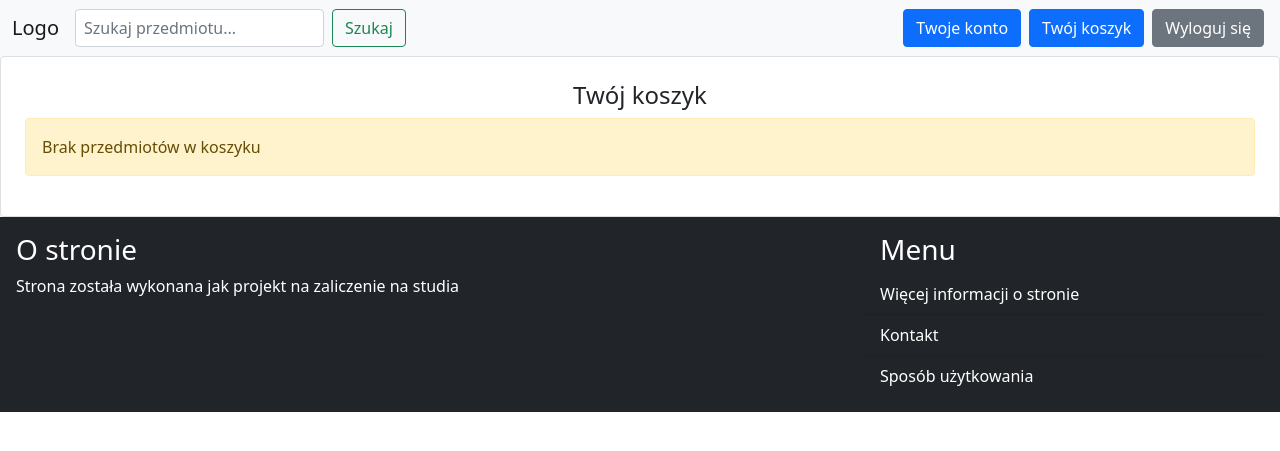
After one commit to Fif0n/shop, a Django app: page /cart/cart/ in a window 1280 px wide. The commit adds this page. Shown: the top 451 px of the page. Run offline with Django 5.2, Linux system fonts and the light colour scheme; a user stored in the database is signed in; data comes from the database, SQL or seed files in the repository; both versions use the stored data as it was after the commit.

Commit message:
added managing cart items

```diff
--- /dev/null
+++ b/cart/templates/cart/cart.html
@@ -0,0 +1,52 @@
+{% extends 'core/base.html' %}
+
+{% block title %}Twój koszyk{% endblock %}
+
+{% block content %}
+    <div class="card p-4">
+        <h4 class="text-center">Twój koszyk</h4>
+
+        <div>
+            {% if not items %}
+                <div class="alert alert-warning" role="alert">
+                    Brak przedmiotów w koszyku
+                </div>
+            {% else %}
+                {% for item in items %}
+                    <div class="card mb-3" style="max-width: 540px;">
+                        <div class="row g-0">
+                            <div class="col-md-4">
+                                <img src="{{ item.item.image.url }}" class="img-fluid rounded-start" alt="...">
+                            </div>
+                            <div class="col-md-8">
+                                <div class="card-body">
+                                    <h5 class="card-title">{{ item.item.name }}</h5>
+                                    <p class="card-text">Cena: {{ item.item.price }} zł</p>
+                                    <p class="card-text"><small class="text-muted">Ilość sztuk: {{ item.quantity }}</small></p>
+                                    <div class="d-flex">
+                                        <form action="{% url 'cart:change_quantity' item.pk %}" method="post">
+                                            {% csrf_token %}
+                                            <input type="hidden" name="action" value="subtract">
+                                            <button class="btn btn-primary btn-xs mr-2">-</button>
+                                        </form>
+
+                                        <form action="{% url 'cart:change_quantity' item.pk %}" method="post">
+                                            {% csrf_token %}
+                                            <input type="hidden" name="action" value="add">
+                                            <button class="btn btn-primary btn-xs mr-2">+</button>
+                                        </form>
+
+                                        <form action="{% url 'cart:remove' item.id %}" method="post">
+                                            {% csrf_token %}
+                                            <button class="btn btn-danger btn-xs">Usuń</button>
+                                        </form>
+                                    </div>
+                                </div>
+                            </div>
+                        </div>
+                    </div>
+                {% endfor %}
+            {% endif %}
+        </div>
+    </div>
+{% endblock %}
--- /dev/null
+++ b/cart/urls.py
@@ -0,0 +1,12 @@
+from django.urls import path
+from . import views
+
+
+app_name = 'cart'
+
+urlpatterns = [
+    path('cart/', views.cart, name='cart'),
+    path('<int:item_pk>/add', views.add, name='add'),
+    path('<int:pk>/remove', views.remove, name='remove'),
+    path('<int:pk>/change_quantity', views.change_quantity, name='change_quantity')
+]
--- a/cart/views.py
+++ b/cart/views.py
@@ -1,6 +1,77 @@
-from django.shortcuts import render
+from django.shortcuts import render, get_object_or_404, redirect
+from django.contrib.auth.decorators import login_required
+from django.contrib import messages
 
+from .models import UserCart
+from item.models import Item
 
-def add_to_cart(request, item_pk):
-    # Dodawanie porzedmiotu do koszyka
-    pass
+@login_required
+def cart(request):
+    cart_items = UserCart.objects.filter(user=request.user)
+
+    return render(request, 'cart/cart.html', {
+        'items': cart_items
+    })
+
+@login_required
+def add(request, item_pk):
+    item = get_object_or_404(Item, pk=item_pk)
+
+    if item.quantity <= 0:
+        messages.info(request, 'Brak danego przedmiotu na magazynie')
+
+        return redirect(f'/item/detail/{item_pk}')
+
+    if UserCart.objects.filter(item=item, user=request.user).exists():
+        messages.info(request, 'Dany przedmiot już jest w twoim koszyku')
+
+        return redirect(f'/item/detail/{item_pk}')
+
+    cart = UserCart()
+
+    cart.item = item
+    cart.user = request.user
+    cart.quantity = request.POST.get('quantity')
+
+    cart.save()
+    messages.info(request, 'Dodano przedmiot do koszyka')
+
+    return redirect(f'/item/detail/{item_pk}')
+
+@login_required
+def remove(request, pk):
+    cart_item = get_object_or_404(UserCart, pk=pk)
+
+    cart_item.delete()
+
+    messages.info(request, 'Usunięto przedmiot z koszyka')
+
+    return redirect('/cart/cart/')
+
+@login_required
+def change_quantity(request, pk):
+    cart_item = get_object_or_404(UserCart, pk=pk)
+
+    action_type = request.POST.get('action')
+
+    if action_type == 'add':
+        cart_item.quantity += 1
+
+        if cart_item.item.quantity < cart_item.quantity:
+            messages.info(request, 'Ilość przekraca ilość sztuk na magazynie')
+
+            return redirect('/cart/cart/')
+
+    if action_type == 'subtract':
+        cart_item.quantity -= 1
+
+        if cart_item.quantity <= 0:
+            messages.info(request, 'Ilość nie może być mniejsza niż 1')
+
+            return redirect('/cart/cart/')
+
+    cart_item.save()
+
+    messages.info(request, 'Zmieniono ilość')
+
+    return redirect('/cart/cart/')
--- a/core/templates/core/base.html
+++ b/core/templates/core/base.html
@@ -19,15 +19,15 @@
             </button>
             <div class="collapse navbar-collapse" id="navbarSupportedContent">
                 <ul class="navbar-nav me-auto mb-2 mb-lg-0">
-                    <form class="d-flex">
-                        <input class="form-control me-2 px-2" type="search" placeholder="Szukaj przedmiotu..." aria-label="Search">
+                    <form class="d-flex" method="get" action="/item/items">
+                        <input class="form-control me-2 px-2" name="name" type="search" placeholder="Szukaj przedmiotu..." aria-label="Search">
                         <button class="btn btn-outline-success" type="submit">Szukaj</button>
                     </form>
                 </ul>
                 <div class="d-flex">
                     {% if request.user.is_authenticated %}
                         <a href="{% url 'core:profile' %}" class="btn btn-primary mx-1">Twoje konto</a>
-                        <a href="#" class="btn btn-primary mx-1">Twój koszyk</a>
+                        <a href="{% url 'cart:cart' %}" class="btn btn-primary mx-1">Twój koszyk</a>
                         <a href="{% url 'core:logout' %}" class="btn btn-secondary mx-1">Wyloguj się</a>
                     {% else %}
                         <a href="{% url 'core:signup' %}" class="btn btn-primary mx-1">Zarejestruj się</a>
--- a/shop/urls.py
+++ b/shop/urls.py
@@ -6,5 +6,6 @@ from django.urls import path, include
 urlpatterns = [
     path('', include('core.urls')),
     path('item/', include('item.urls')),
+    path('cart/', include('cart.urls')),
     path('admin/', admin.site.urls),
 ] + static(settings.MEDIA_URL, document_root=settings.MEDIA_ROOT)
```
Also changed, not shown: item/templates/item/detail.html (+9 -1 lines), db.sqlite3.
